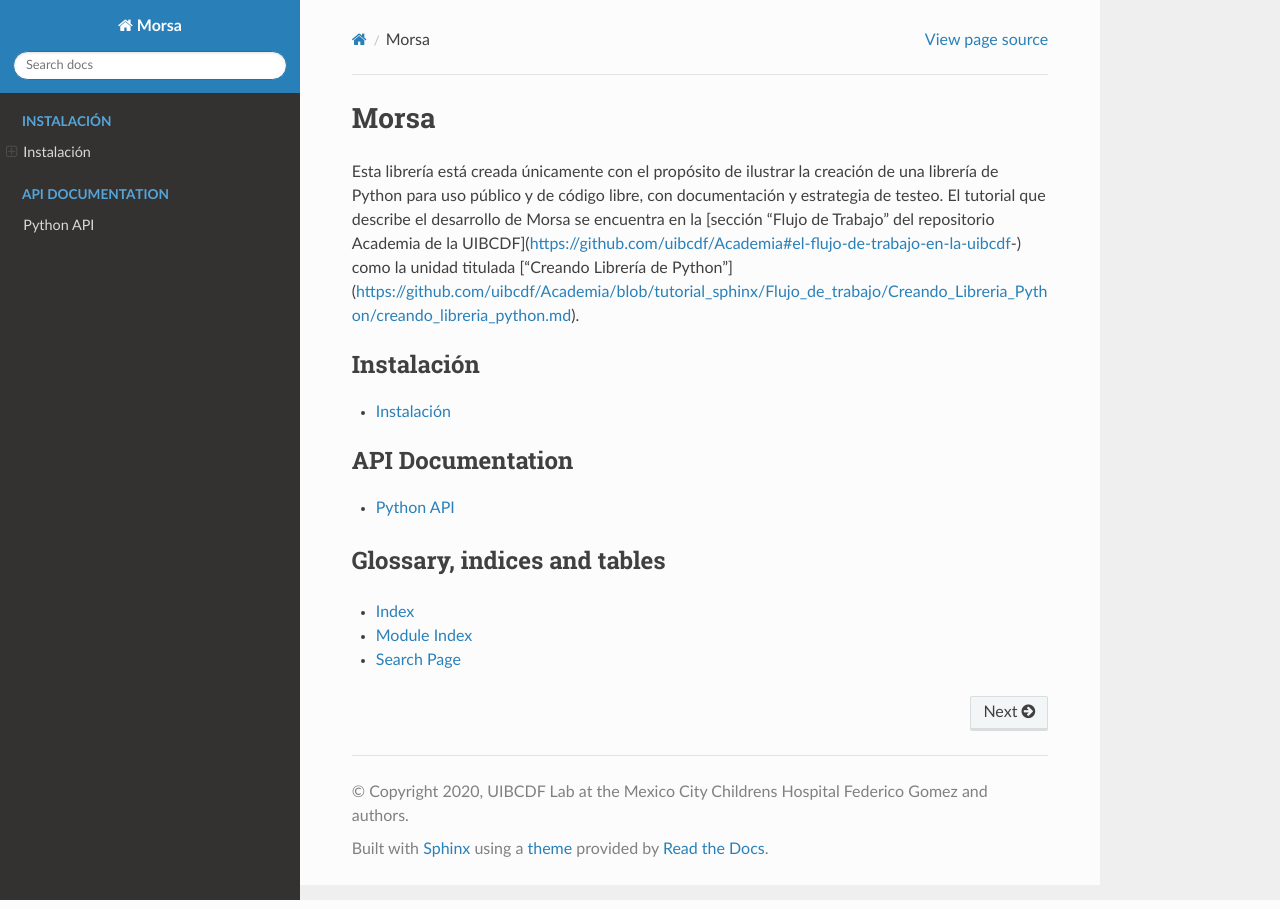
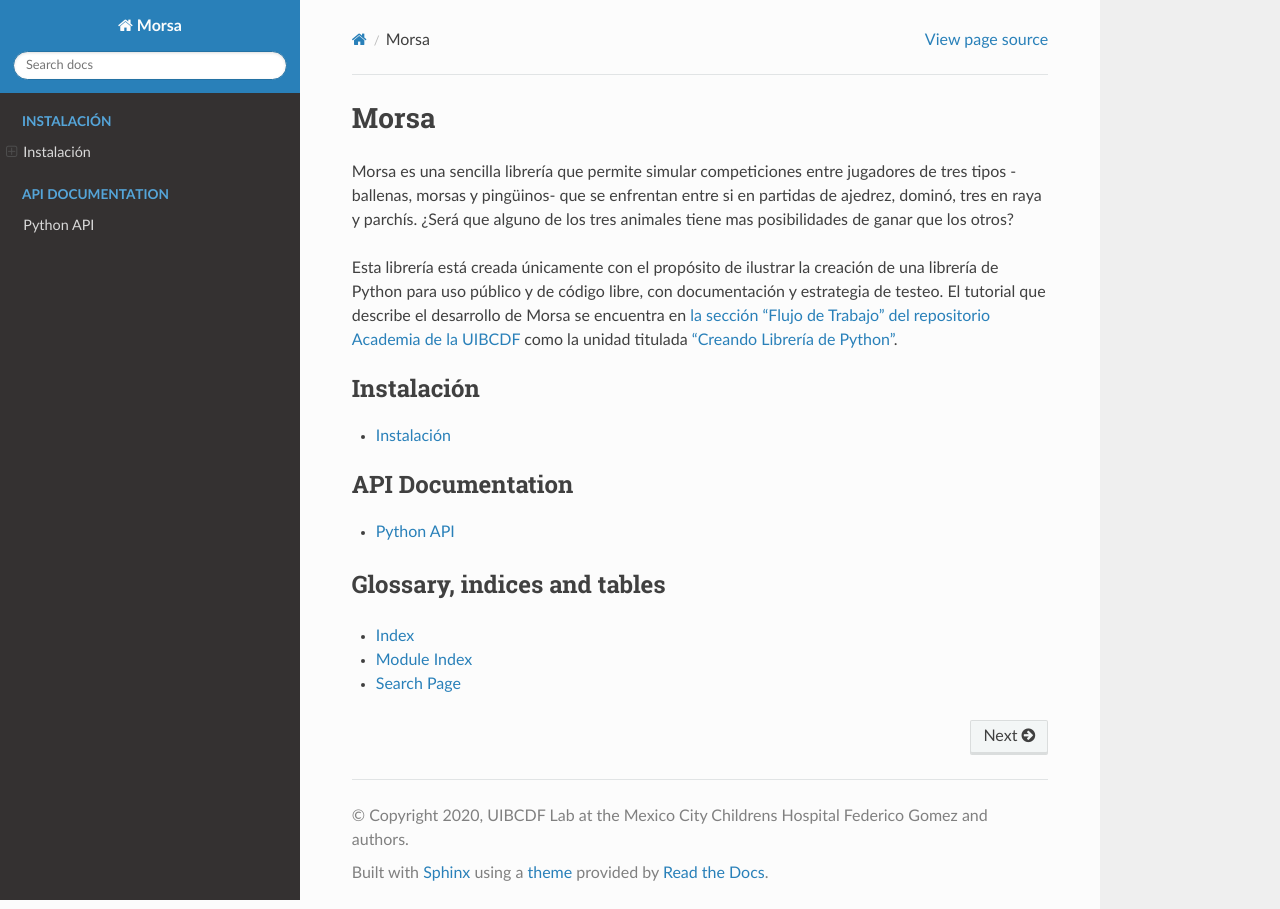
Before and after one commit to uibcdf/Morsa, a Sphinx documentation site: the page built from docs/index.rst, in a window 1280 px wide. Built offline with Sphinx 7.4.7 and the Read the Docs theme 2.0.0, drawn with Linux system fonts in a browser that asks for light colours; pages that are not in the unit, such as notebooks, are missing from menus.

Commit message:
small correction to the introduction paragraph in docs

```diff
--- a/docs/index.rst
+++ b/docs/index.rst
@@ -5,9 +5,13 @@
 Morsa
 =====
 
+Morsa es una sencilla librería que permite simular competiciones entre jugadores de tres tipos
+-ballenas, morsas y pingüinos- que se enfrentan entre si en partidas de ajedrez, dominó, tres en
+raya y parchís. ¿Será que alguno de los tres animales tiene mas posibilidades de ganar que los
+otros?
+
 Esta librería está creada únicamente con el propósito de ilustrar la creación de una librería de Python para uso público y de código libre, con documentación y estrategia de testeo.
-El tutorial que describe el desarrollo de Morsa se encuentra en la [sección "Flujo de Trabajo" del repositorio Academia de la UIBCDF](https://github.com/uibcdf/Academia#el-flujo-de-trabajo-en-la-uibcdf-) como la unidad titulada ["Creando Librería de Python"](https://github.com/uibcdf/Academia/blob/tutorial_sphinx/Flujo_de_trabajo/Creando_Libreria_Python/creando_libreria_python.md).
-
+El tutorial que describe el desarrollo de Morsa se encuentra en `la sección "Flujo de Trabajo" del repositorio Academia de la UIBCDF <https://github.com/uibcdf/Academia#el-flujo-de-trabajo-en-la-uibcdf->`_ como la unidad titulada `"Creando Librería de Python" <https://github.com/uibcdf/Academia/blob/tutorial_sphinx/Flujo_de_trabajo/Creando_Libreria_Python/creando_libreria_python.md>`_.
 
 .. toctree::
    :caption: Instalación
```
Also changed, not shown: 5 other files.
